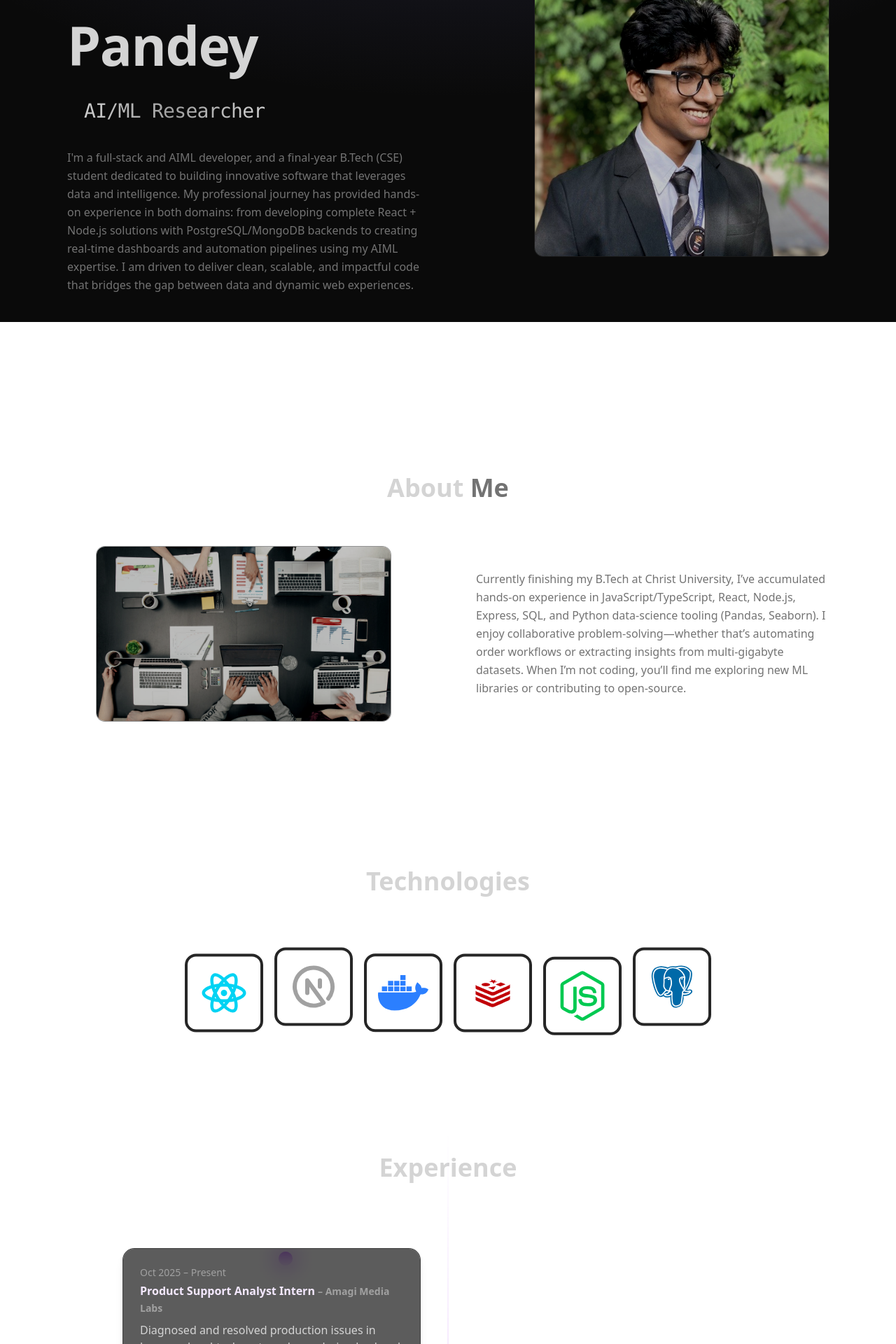
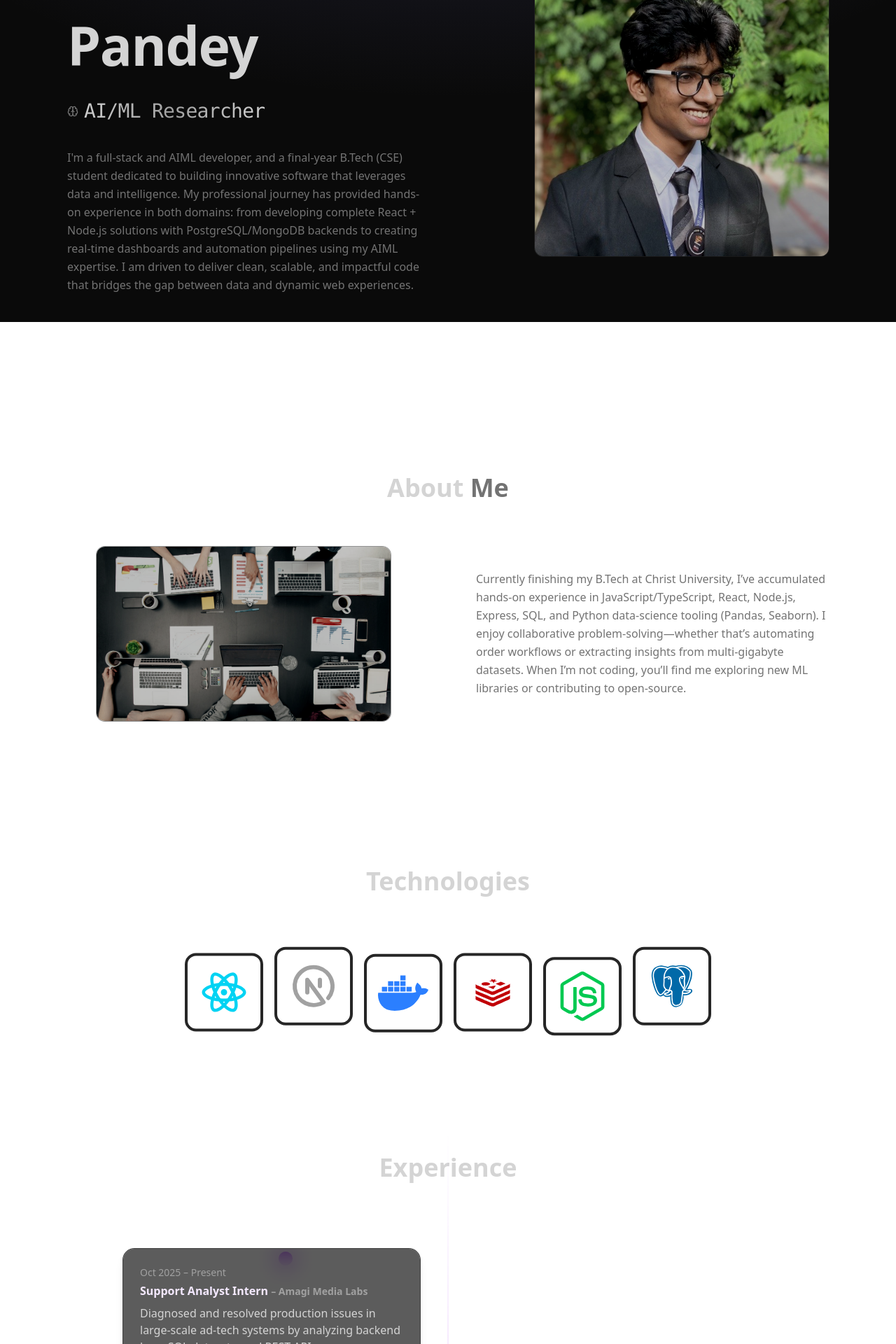
Before and after one commit to thecritiz/portfolio, a React (Vite) app: page / in a window 1280 px wide. Shown: the part 340-2260 px from the top of the page at 70% size. Built offline with nearby package versions, Linux system fonts and the light colour scheme.

Commit message:
updated internship

```diff
--- a/src/components/Hero.jsx
+++ b/src/components/Hero.jsx
@@ -15,12 +15,24 @@ const fadeInFromLeft = (delay = 0) => ({
   },
 })
 
-/* Roles */
+/* Roles — JSX icons (SAME BEHAVIOR AS ORIGINAL) */
 const roles = [
-  { label: 'Full Stack Developer', icon: Code },
-  { label: 'AI/ML Researcher', icon: Brain },
-  { label: 'Database Designer', icon: Database },
-  { label: 'DevOps Enthusiast', icon: Network },
+  {
+    label: 'Full Stack Developer',
+    icon: <Code className="w-4 h-4 mr-2 text-neutral-400 opacity-70" />,
+  },
+  {
+    label: 'AI/ML Researcher',
+    icon: <Brain className="w-4 h-4 mr-2 text-neutral-400 opacity-70" />,
+  },
+  {
+    label: 'Database Designer',
+    icon: <Database className="w-4 h-4 mr-2 text-neutral-400 opacity-70" />,
+  },
+  {
+    label: 'DevOps Enthusiast',
+    icon: <Network className="w-4 h-4 mr-2 text-neutral-400 opacity-70" />,
+  },
 ]
 
 const Hero = () => {
@@ -32,10 +44,9 @@ const Hero = () => {
     delaySpeed: 1500,
   })
 
-  const activeRole =
-    roles.find((r) => r.label === text) ?? roles[0]
-
-  const Icon = activeRole.icon
+  /* EXACT SAME LOGIC AS YOUR ORIGINAL */
+  const activeRole = roles.find((r) => r.label === text)
+  const currentIcon = activeRole ? activeRole.icon : roles[0].icon
 
   return (
     <section
@@ -66,7 +77,7 @@ const Hero = () => {
                 Aditya Pandey
               </motion.h1>
 
-              {/* Role */}
+              {/* Role (ICON + TEXT CHANGE TOGETHER) */}
               <motion.div
                 variants={fadeInFromLeft(0.3)}
                 initial="hidden"
@@ -81,8 +92,10 @@ const Hero = () => {
                   bg-clip-text
                 "
               >
-                <Icon className="w-4 h-4 mr-2 opacity-70" />
-                {text}
+                <span className="flex items-center">
+                  {currentIcon}
+                  {text}
+                </span>
                 <Cursor cursorStyle="|" />
               </motion.div>
 
--- a/src/constants/index.js
+++ b/src/constants/index.js
@@ -21,7 +21,7 @@ export const ABOUT_TEXT = `Currently finishing my B.Tech at Christ University, I
 export const EXPERIENCES = [
   {
   year: "Oct 2025 – Present",
-  role: "Product Support Analyst Intern",
+  role: "Support Analyst Intern",
   company: "Amagi Media Labs",
   description:
     "Diagnosed and resolved production issues in large-scale ad-tech systems by analyzing backend logs, SQL datasets, and REST API responses. Debugged containerized microservices running on Kubernetes, investigated pod-level failures, and validated fixes across staging and production environments. Built internal Python/SQL scripts to automate data validation and reduce manual investigation time. Collaborated with backend engineers to reproduce bugs, verify fixes, and improve system observability through detailed incident reports and dashboards.",
```
